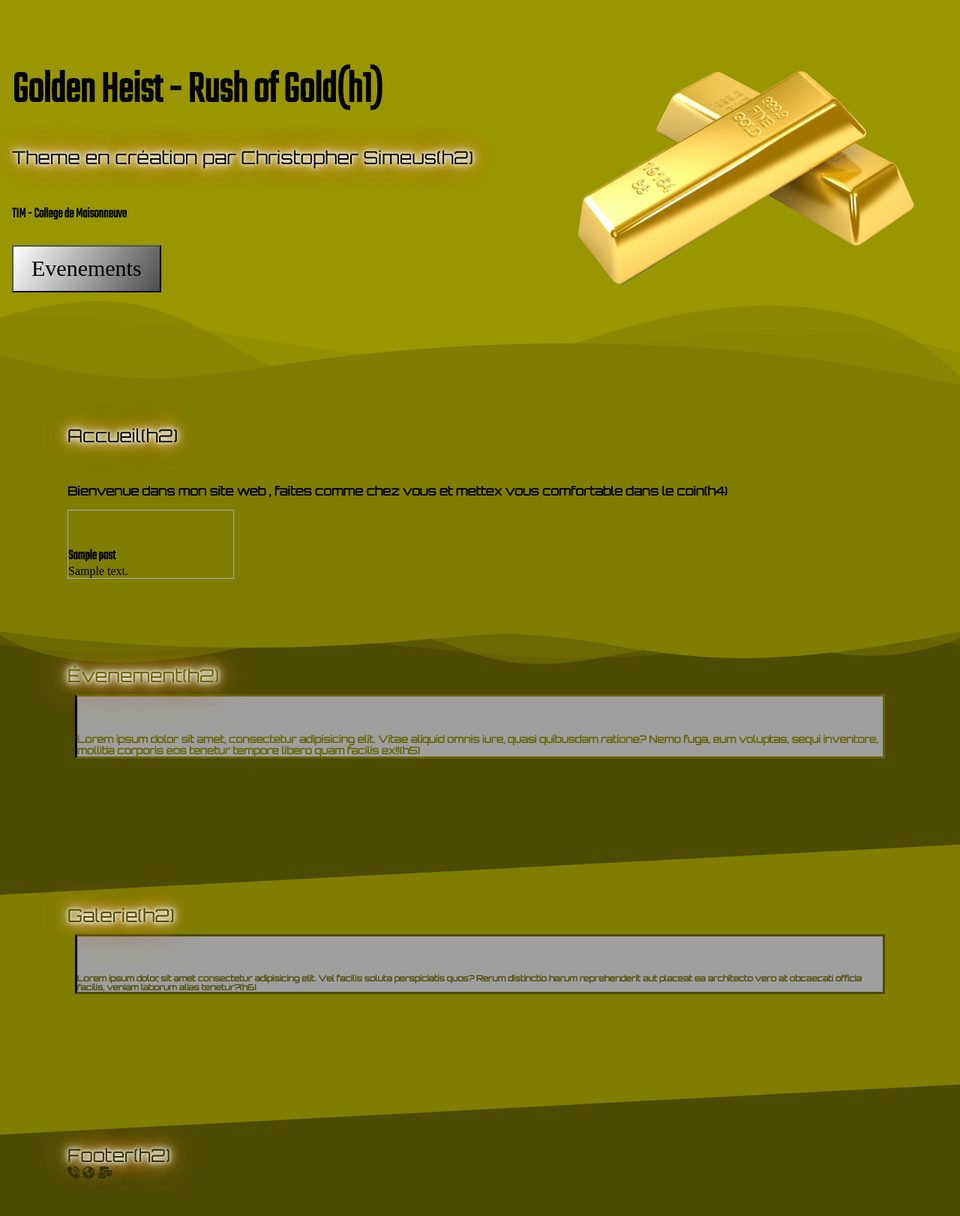
After one commit to ChristopherRedZ/4w4-2024-chris, a WordPress theme: template index.php in a window 1280 px wide. The commit adds this page. Shown: the whole page at 75% size. Run offline with PHP 8.4 and a stand-in for WordPress, Linux system fonts and the light colour scheme; the site name, menu and one post (Sample post) are stand-ins, and other content is empty; some libraries are stand-ins or nearby versions.

Commit message:
s4c2 debut du site wp

```diff
--- /dev/null
+++ b/index.php
@@ -0,0 +1,97 @@
+<!DOCTYPE html>
+<html lang="en">
+<head>
+    <meta charset="UTF-8">
+    <meta name="viewport" content="width=device-width, initial-scale=1.0">
+    <title>Golden Heist</title>
+    <link rel="stylesheet" href="<?php echo get_template_directory_uri(); ?>/normalize.css">
+    <link rel="stylesheet" href="<?php echo get_template_directory_uri(); ?>/style.css">
+    <link rel="preconnect" href="https://fonts.googleapis.com">
+    <link rel="preconnect" href="https://fonts.gstatic.com" crossorigin>
+    <link href="https://fonts.googleapis.com/css2?family=Roboto&family=Teko:wght@300&display=swap" rel="stylesheet">
+    <link href="https://fonts.googleapis.com/css2?family=Orbitron&family=Roboto&family=Teko:wght@300&display=swap" rel="stylesheet">
+    <script src="https://kit.fontawesome.com/c1a11825f1.js" crossorigin="anonymous"></script>
+</head>
+
+<body>
+    <div id="entete" class="global">
+        <header class="entete__header">
+            <h1>Golden Heist - Rush of Gold(h1)</h1>
+            <h2>Theme en création par Christopher Simeus(h2)</h2>
+            <h3>TIM - College de Maisonneuve </h3>
+            <button>Evenements</button>
+        </header>
+        <div class="vague">
+            <svg data-name="Layer 1" xmlns="http://www.w3.org/2000/svg" viewBox="0 0 1200 120" preserveAspectRatio="none">
+                <path d="M0,0V46.29c47.79,22.2,103.59,32.17,158,28,70.36-5.37,136.33-33.31,206.8-37.5C438.64,32.43,512.34,53.67,583,72.05c69.27,18,138.3,24.88,209.4,13.08,36.15-6,69.85-17.84,104.45-29.34C989.49,25,1113-14.29,1200,52.47V0Z" opacity=".25" class="shape-fill"></path>
+                <path d="M0,0V15.81C13,36.92,27.64,56.86,47.69,72.05,99.41,111.27,165,111,224.58,91.58c31.15-10.15,60.09-26.07,89.67-39.8,40.92-19,84.73-46,130.83-49.67,36.26-2.85,70.9,9.42,98.6,31.56,31.77,25.39,62.32,62,103.63,73,40.44,10.79,81.35-6.69,119.13-24.28s75.16-39,116.92-43.05c59.73-5.85,113.28,22.88,168.9,38.84,30.2,8.66,59,6.17,87.09-7.5,22.43-10.89,48-26.93,60.65-49.24V0Z" opacity=".5" class="shape-fill"></path>
+                <path d="M0,0V5.63C149.93,59,314.09,71.32,475.83,42.57c43-7.64,84.23-20.12,127.61-26.46,59-8.63,112.48,12.24,165.56,35.4C827.93,77.22,886,95.24,951.2,90c86.53-7,172.46-45.71,248.8-84.81V0Z" class="shape-fill"></path>
+            </svg>
+        </div>
+    </div>
+
+    <div id="accueil" class="global">
+        <section>
+            <h2>Accueil(h2)</h2>
+            <div class="cours">
+            <h4>Bienvenue dans mon site web ,  faites comme chez vous et mettex vous comfortable dans le coin(h4)</h4>
+
+            <?php
+
+            // if(have_posts()){
+            //     while(have_posts()){
+            //         the_post();
+            //         the_title('<h3>','<h3>');
+            //         echo wp_trim_words(get_the_content(),30);
+            //     }
+            // }
+
+            if(have_posts()):
+                while(have_posts()): the_post(); ?>
+                <div class="carte">
+                    <h3><?php the_title(); ?></h3>
+                    <p><?php echo wp_trim_words(get_the_content(),30); ?></p>
+                </div>
+            <?php endwhile; ?>
+            <?php endif; ?>
+            </div>
+
+
+        </section>
+    </div>
+
+    <div id="evenement" class="global">
+        <div class="vague2">
+            <svg data-name="Layer 1" xmlns="http://www.w3.org/2000/svg" viewBox="0 0 1200 120" preserveAspectRatio="none">
+                <path d="M0,0V46.29c47.79,22.2,103.59,32.17,158,28,70.36-5.37,136.33-33.31,206.8-37.5C438.64,32.43,512.34,53.67,583,72.05c69.27,18,138.3,24.88,209.4,13.08,36.15-6,69.85-17.84,104.45-29.34C989.49,25,1113-14.29,1200,52.47V0Z" opacity=".25" class="shape-fill"></path>
+                <path d="M0,0V15.81C13,36.92,27.64,56.86,47.69,72.05,99.41,111.27,165,111,224.58,91.58c31.15-10.15,60.09-26.07,89.67-39.8,40.92-19,84.73-46,130.83-49.67,36.26-2.85,70.9,9.42,98.6,31.56,31.77,25.39,62.32,62,103.63,73,40.44,10.79,81.35-6.69,119.13-24.28s75.16-39,116.92-43.05c59.73-5.85,113.28,22.88,168.9,38.84,30.2,8.66,59,6.17,87.09-7.5,22.43-10.89,48-26.93,60.65-49.24V0Z" opacity=".5" class="shape-fill"></path>
+                <path d="M0,0V5.63C149.93,59,314.09,71.32,475.83,42.57c43-7.64,84.23-20.12,127.61-26.46,59-8.63,112.48,12.24,165.56,35.4C827.93,77.22,886,95.24,951.2,90c86.53-7,172.46-45.71,248.8-84.81V0Z" class="shape-fill"></path>
+            </svg>
+        </div>
+        <section>
+            <h2>Évenement(h2)</h2>
+            <h5>Lorem ipsum dolor sit amet, consectetur adipisicing elit. Vitae aliquid omnis iure, quasi quibusdam ratione? Nemo fuga, eum voluptas, sequi inventore, mollitia corporis eos tenetur tempore libero quam facilis ex!!(h5)</h5>
+        </section>
+    </div>
+
+    <div id="galerie" class="global diagonal">
+        <section>
+            <h2>Galerie(h2)</h2>
+            <h6>Lorem ipsum dolor, sit amet consectetur adipisicing elit. Vel facilis soluta perspiciatis quos? Rerum distinctio harum reprehenderit aut placeat ea architecto vero at obcaecati officia facilis, veniam laborum alias tenetur?(h6)</h6>
+        </section>
+    </div>
+
+    <div id="footer" class="global">
+        <footer>
+            <h2>Footer(h2)</h2>
+            <div class="icons">
+                <i class="fa-solid fa-phone-volume"></i>
+                <i class="fa-solid fa-earth-americas"></i>
+                <i class="fa-solid fa-envelopes-bulk"></i>
+            </div>
+
+        </footer>
+    </div>
+
+</body>
+</html>
--- /dev/null
+++ b/sass/composant/_cours.scss
@@ -0,0 +1,14 @@
+.cours{
+display: flex;
+flex-wrap: wrap;
+justify-content: flex-start;
+gap: 1rem;
+}
+
+.carte{
+    display: flex;
+    flex-direction: column;
+    justify-content: space-between;
+    flex: 0 1 20%;
+    border: 1px solid #aaa;
+}
--- a/sass/style.scss
+++ b/sass/style.scss
@@ -33,3 +33,5 @@ Use it to make something cool, have fun, and share what you've learned with othe
 @import "effet/vague";
 
 @import "effet/diagonal";
+
+@import "composant/cours";
--- a/style.css
+++ b/style.css
@@ -227,21 +227,18 @@ button:hover {
   z-index: -1;
   transform: skewY(-3deg);
 }
-@media (min-width:300px) and (max-width:600px) {
-  header {
-    display: flex;
-    flex-direction: column;
-    align-items: center;
-  }
-  .global > section {
-    display: flex;
-    flex-direction: column;
-    align-items: center;
-  }
-  footer {
-    display: flex;
-    flex-direction: column;
-    align-items: center;
-  }
+
+.cours {
+  display: flex;
+  flex-wrap: wrap;
+  justify-content: flex-start;
+  gap: 1rem;
 }
-/*# sourceMappingURL=style.css.map */
+
+.carte {
+  display: flex;
+  flex-direction: column;
+  justify-content: space-between;
+  flex: 0 1 20%;
+  border: 1px solid #aaa;
+}/*# sourceMappingURL=style.css.map */
```
Also changed, not shown: 1 other file.
